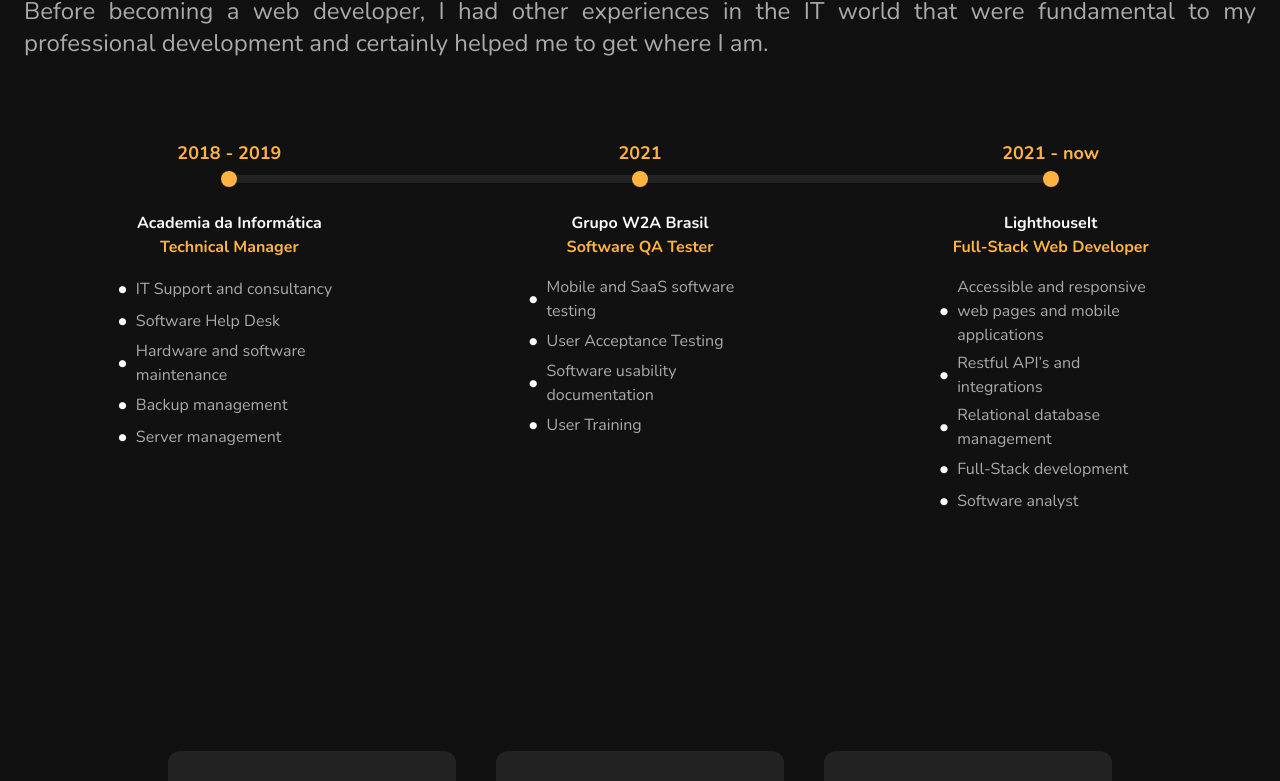
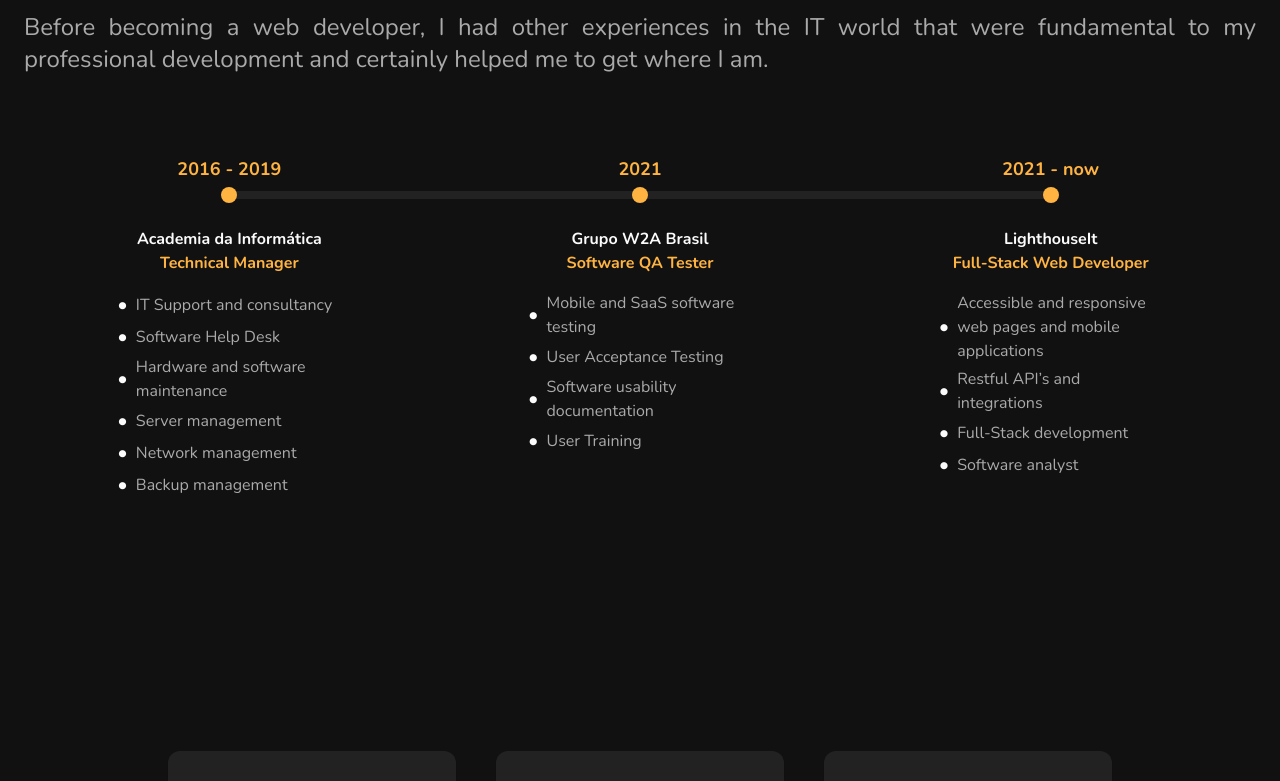
Before and after one commit to passosleo/leopassos-website, a React (Vite) app: page / in a window 1280 px wide. Shown: the part 897-1678 px from the top of the page. Built offline with nearby package versions, Linux system fonts and the light colour scheme.

Commit message:
feat: changed all texts to use locale context

```diff
--- /dev/null
+++ b/src/locale/LocaleContext.tsx
@@ -0,0 +1,19 @@
+import { createContext, useState, useContext } from 'react';
+import * as languages from './locale.json';
+import { LocaleContext as LocaleContextType } from './types';
+
+const LocaleContext = createContext({} as LocaleContextType);
+
+export function LocaleProvider({ children }: { children: React.ReactNode }) {
+  const [locale] = useState(languages['en']);
+
+  return (
+    <LocaleContext.Provider value={{ locale }}>
+      {children}
+    </LocaleContext.Provider>
+  );
+}
+
+export function useLocaleContext() {
+  return useContext(LocaleContext);
+}
--- a/src/locale/locale.json
+++ b/src/locale/locale.json
@@ -11,7 +11,7 @@
       "title-1": "Olá, meu nome é",
       "title-2": "Leonardo Passos.",
       "title-3": "Eu crio soluções para a web.",
-      "description-1": "Sou um desenvolvedor web especializado em criar experiências digitais incríveis. Atualmente, estou cursando Tecnologia em Análise e Desenvolvimento de Sistemas e focado em construir soluções webs robustas, acessíveis e escaláveis na ",
+      "description-1": "Sou um desenvolvedor web especializado em criar experiências digitais incríveis. Atualmente, estou cursando Tecnologia em Análise e Desenvolvimento de Sistemas e focado em construir soluções para a web que sejam robustas, acessíveis e escaláveis na ",
       "description-2": "LighthouseIt.",
       "button-1": "Veja meu GitHub!"
     },
@@ -22,30 +22,30 @@
           "title-1": "Academia da Informática",
           "subtitle-1": "Técnico Gerente",
           "subtitle-2": "2016 - 2019",
-          "item-1": "Consultoria e suporte em TI",
-          "item-2": "Atendimento Help Desk",
-          "item-3": "Manutenção de hardware e software",
-          "item-4": "Gerenciamento servidores",
-          "item-5": "Gerenciamento de redes",
-          "item-6": "Gerenciamento de backups"
+          "list-1": "Consultoria e suporte em TI",
+          "list-2": "Atendimento Help Desk",
+          "list-3": "Manutenção de hardware e software",
+          "list-4": "Gerenciamento servidores",
+          "list-5": "Gerenciamento de redes",
+          "list-6": "Gerenciamento de backups"
         },
         "item-2": {
           "title-1": "Grupo W2A Brasil",
           "subtitle-1": "Software QA Tester",
           "subtitle-2": "2021",
-          "item-1": "Testes de qualidade em aplicativos e sistemas",
-          "item-2": "Testes de aceitação de usuário",
-          "item-3": "Documentações de usabilidade",
-          "item-4": "Treinamento de usuários"
+          "list-1": "Testes de qualidade em aplicativos e sistemas",
+          "list-2": "Testes de aceitação de usuário",
+          "list-3": "Documentações de usabilidade",
+          "list-4": "Treinamento de usuários"
         },
         "item-3": {
           "title-1": "LighthouseIt",
           "subtitle-1": "Desenvolvedor Web Full-Stack",
           "subtitle-2": "2021 - agora",
-          "item-1": "Desenvolvimento de aplicações web e mobile",
-          "item-2": "Criação e integração de REST API's",
-          "item-3": "Desenvolvimento Full-Stack",
-          "item-4": "Análise de sistemas"
+          "list-1": "Desenvolvimento de aplicações web e mobile",
+          "list-2": "Criação e integração de REST API's",
+          "list-3": "Desenvolvimento Full-Stack",
+          "list-4": "Análise de sistemas"
         }
       }
     },
@@ -56,7 +56,19 @@
     },
     "contact": {
       "title-1": "Fique à vontade para entrar em contato comigo em relação a oportunidades, projetos, trabalhos freelances, dúvidas ou assistência.",
-      "title-2": "Ficarei muito feliz em ajudar você :)"
+      "title-2": "Ficarei muito feliz em ajudar você :)",
+      "buttons": {
+        "button-1": "Enviar e-mail",
+        "button-2": "Enviar mensagem",
+        "button-3": "Conectar no LinkedIn",
+        "button-4": "Ver GitHub"
+      },
+      "form": {
+        "name": "Nome",
+        "email": "E-mail *",
+        "message": "Mensagem *",
+        "send": "Enviar"
+      }
     }
   },
   "en": {
@@ -82,30 +94,30 @@
           "title-1": "Academia da Informática",
           "subtitle-1": "Technical Manager",
           "subtitle-2": "2016 - 2019",
-          "item-1": "IT Support and consultancy",
-          "item-2": "Software Help Desk",
-          "item-3": "Hardware and software maintenance",
-          "item-4": "Server management",
-          "item-5": "Network management",
-          "item-6": "Backup management"
+          "list-1": "IT Support and consultancy",
+          "list-2": "Software Help Desk",
+          "list-3": "Hardware and software maintenance",
+          "list-4": "Server management",
+          "list-5": "Network management",
+          "list-6": "Backup management"
         },
         "item-2": {
           "title-1": "Grupo W2A Brasil",
           "subtitle-1": "Software QA Tester",
           "subtitle-2": "2021",
-          "item-1": "Mobile and SaaS software testing",
-          "item-2": "User Acceptance Testing",
-          "item-3": "Software usability documentation",
-          "item-4": "User Training"
+          "list-1": "Mobile and SaaS software testing",
+          "list-2": "User Acceptance Testing",
+          "list-3": "Software usability documentation",
+          "list-4": "User Training"
         },
         "item-3": {
           "title-1": "LighthouseIt",
           "subtitle-1": "Full-Stack Web Developer",
           "subtitle-2": "2021 - now",
-          "item-1": "Accessible and responsive web pages and mobile applications",
-          "item-2": "Restful API’s and integrations",
-          "item-3": "Full-Stack development",
-          "item-4": "Software analyst"
+          "list-1": "Accessible and responsive web pages and mobile applications",
+          "list-2": "Restful API’s and integrations",
+          "list-3": "Full-Stack development",
+          "list-4": "Software analyst"
         }
       }
     },
@@ -116,7 +128,19 @@
     },
     "contact": {
       "title-1": "Feel free to reach out to me regarding opportunities, projects, freelancing, inquiries, or assistance.",
-      "title-2": "I would be very pleased to help you :)"
+      "title-2": "I would be very pleased to help you :)",
+      "buttons": {
+        "button-1": "Send e-mail",
+        "button-2": "Send message",
+        "button-3": "Connect on Linkedin",
+        "button-4": "Checkout GitHub"
+      },
+      "form": {
+        "name": "Name",
+        "email": "E-mail *",
+        "message": "Message *",
+        "send": "Send"
+      }
     }
   }
 }
--- /dev/null
+++ b/src/locale/types.d.ts
@@ -0,0 +1,5 @@
+import * as locale from './locale.json';
+
+export type LocaleContext = {
+  locale: typeof locale.en | typeof locale.pt;
+};
--- a/src/main.tsx
+++ b/src/main.tsx
@@ -2,9 +2,12 @@
 import ReactDOM from 'react-dom/client';
 import './styles/global.css';
 import { App } from './pages';
+import { LocaleProvider } from './locale/LocaleContext';
 
 ReactDOM.createRoot(document.getElementById('root')!).render(
   <React.StrictMode>
-    <App />
+    <LocaleProvider>
+      <App />
+    </LocaleProvider>
   </React.StrictMode>,
 );
--- a/src/pages/Contact/components/ContactForm/index.tsx
+++ b/src/pages/Contact/components/ContactForm/index.tsx
@@ -2,22 +2,29 @@
 import { CustomCard } from '../../../../components/CustomCard';
 import { CustomForm } from '../../../../components/CustomForm';
 import { CustomInput } from '../../../../components/CustomInput';
+import { useLocaleContext } from '../../../../locale/LocaleContext';
 
 export function ContactForm() {
+  const { locale } = useLocaleContext();
   return (
     <CustomCard className="max-w-md w-full p-8">
       <CustomForm onSubmit={(data) => console.log(data)}>
-        <CustomInput label="Name" name="name" />
-        <CustomInput label="E-mail *" type="email" name="email" required />
+        <CustomInput label={locale['contact']['form']['name']} name="name" />
         <CustomInput
-          label="Message *"
+          label={locale['contact']['form']['email']}
+          type="email"
+          name="email"
+          required
+        />
+        <CustomInput
+          label={locale['contact']['form']['message']}
           name="message"
           required
           inputType="textarea"
           minLength={10}
         />
         <CustomButton type="submit" className="mt-5">
-          Send
+          {locale['contact']['form']['send']}
         </CustomButton>
       </CustomForm>
     </CustomCard>
--- a/src/pages/Contact/index.tsx
+++ b/src/pages/Contact/index.tsx
@@ -7,51 +7,46 @@
 import { ContactButtons } from './components/ContactButtons';
 import { CustomSection } from '../../components/CustomSection';
 import { logEventAnalytics } from '../../firebase';
+import { useLocaleContext } from '../../locale/LocaleContext';
 
 export function Contact() {
+  const { locale } = useLocaleContext();
   return (
     <CustomSection
       id="contact"
       className="flex-col flex-wrap justify-center items-center"
     >
       <CustomText className="text-grey-light text-2xl text-center">
-        Feel free to reach out to me regarding opportunities, projects,
-        freelancing, inquiries, or assistance.
+        {locale['contact']['title-1']}
       </CustomText>
       <CustomText className="text-grey-light text-2xl text-center">
-        I would be very pleased to help you :)
+        {locale['contact']['title-2']}
       </CustomText>
       <div className="flex flex-wrap gap-20 justify-around items-center w-full mt-20">
         <ContactButtons
           buttons={[
             {
-              label: 'Send e-mail',
+              label: locale['contact']['buttons']['button-1'],
               href: 'mailto:leonardopassos98@gmail.com?subject=Hello%20Leo!%20I%20saw%20your%20portfolio%20and%20I%20would%20like%20to%20talk%20to%20you.',
               target: '_self',
               icon: <EmailIcon />,
               onClick: () => logEventAnalytics('[contact]click_send_email'),
             },
             {
-              label: 'Send message',
+              label: locale['contact']['buttons']['button-2'],
               href: 'https://wa.me/5551993794314?text=Hello%20Leo!%20I%20saw%20your%20portfolio%20and%20I%20would%20like%20to%20talk%20to%20you.',
               icon: <WhatsAppIcon />,
               onClick: () => logEventAnalytics('[contact]click_send_whatsapp'),
             },
             {
-              label: 'Send message',
-              href: 'https://wa.me/5551999999999?text=Hello%20Leo!%20I%20saw%20your%20portfolio%20and%20I%20would%20like%20to%20talk%20to%20you.',
-              icon: <WhatsAppIcon />,
-              onClick: () => logEventAnalytics('[contact]click_send_whatsapp'),
-            },
-            {
-              label: 'Connect on LinkedIn',
+              label: locale['contact']['buttons']['button-3'],
               href: 'https://www.linkedin.com/in/passosleo/',
               icon: <LinkedInIcon />,
               onClick: () =>
                 logEventAnalytics('[contact]click_linkedin_profile'),
             },
             {
-              label: 'Checkout Github',
+              label: locale['contact']['buttons']['button-4'],
               href: 'https://github.com/passosleo',
               icon: <GitHubIcon />,
               onClick: () => logEventAnalytics('[contact]click_github_profile'),
--- a/src/pages/Skills/index.tsx
+++ b/src/pages/Skills/index.tsx
@@ -3,8 +3,10 @@
 import FrameworkIcon from '/framework_icon.svg';
 import { SkillCard } from './components/SkillCard';
 import { CustomSection } from '../../components/CustomSection';
+import { useLocaleContext } from '../../locale/LocaleContext';
 
 export function Skills() {
+  const { locale } = useLocaleContext();
   return (
     <CustomSection
       id="skills"
@@ -12,7 +14,7 @@
     >
       <SkillCard
         icon={CodeIcon}
-        title="Languages and Technologies"
+        title={locale['skills']['title-1']}
         links={[
           {
             label: 'JavaScript',
@@ -37,7 +39,7 @@
       />
       <SkillCard
         icon={FrameworkIcon}
-        title="Libraries and Frameworks"
+        title={locale['skills']['title-2']}
         links={[
           { label: 'React', href: 'https://react.dev/' },
           { label: 'NextJS', href: 'https://nextjs.org/' },
@@ -50,7 +52,7 @@
       />
       <SkillCard
         icon={ToolIcon}
-        title="Tools and Utilities"
+        title={locale['skills']['title-3']}
         links={[
           { label: 'Git', href: 'https://git-scm.com/' },
           { label: 'Keycloak', href: 'https://www.keycloak.org/' },
--- a/src/pages/about/index.tsx
+++ b/src/pages/about/index.tsx
@@ -3,34 +3,33 @@
 import { CustomText } from '../../components/CustomText';
 import { CustomButton } from '../../components/CustomButton';
 import { CustomSection } from '../../components/CustomSection';
+import { useLocaleContext } from '../../locale/LocaleContext';
 
 export function About() {
+  const { locale } = useLocaleContext();
   return (
     <CustomSection id="about" className="gap-10 justify-center">
       <div className="flex flex-col gap-3">
         <CustomText className="font-extrabold text-2xl">
-          Hi, my name is
+          {locale['about']['title-1']}
         </CustomText>
         <CustomText className="font-extrabold text-5xl text-yellow">
-          Leonardo Passos.
+          {locale['about']['title-2']}
         </CustomText>
         <CustomText className="font-extrabold text-5xl text-grey-light">
-          I build things for the web.
+          {locale['about']['title-3']}
         </CustomText>
       </div>
       <div>
         <CustomText className="text-2xl text-justify text-grey-light max-w-4xl">
-          I’m a full-stack web developer specialized in building amazing digital
-          experiences. Currently, I’m studying Technology in Systems Analysis
-          and Development and focused on building accessible, robust and fast
-          web solutions at{' '}
+          {locale['about']['description-1']}
           <a
             className="text-yellow"
             href="https://www.lighthouseit.com.br/"
             target="_blank"
             onClick={() => logEventAnalytics('[about]click_company_link')}
           >
-            LighthouseIt.
+            {locale['about']['description-2']}
           </a>
         </CustomText>
       </div>
@@ -41,7 +40,7 @@
         className="w-fit"
       >
         <CustomButton rightIcon={<GitHubIcon />}>
-          Checkout my GitHub!
+          {locale['about']['button-1']}
         </CustomButton>
       </a>
     </CustomSection>
--- a/src/pages/experience/index.tsx
+++ b/src/pages/experience/index.tsx
@@ -1,38 +1,39 @@
 import { Timeline } from '../../components/Timeline';
 import { CustomText } from '../../components/CustomText';
 import { CustomSection } from '../../components/CustomSection';
+import { useLocaleContext } from '../../locale/LocaleContext';
 
 export function Experience() {
+  const { locale } = useLocaleContext();
   return (
     <CustomSection id="experience" className="gap-20 justify-center">
       <CustomText className="text-2xl text-justify text-grey-light">
-        Before becoming a web developer, I had other experiences in the IT world
-        that were fundamental to my professional development and certainly
-        helped me to get where I am.
+        {locale['experience']['title-1']}
       </CustomText>
       <Timeline
         data={[
           {
-            title: 'Academia da Informática',
-            subtitle: 'Technical Manager',
-            year: '2018 - 2019',
+            title: locale['experience']['timeline']['item-1']['title-1'],
+            subtitle: locale['experience']['timeline']['item-1']['subtitle-1'],
+            year: locale['experience']['timeline']['item-1']['subtitle-2'],
             list: [
-              'IT Support and consultancy',
-              'Software Help Desk',
-              'Hardware and software maintenance',
-              'Backup management',
-              'Server management',
+              locale['experience']['timeline']['item-1']['list-1'],
+              locale['experience']['timeline']['item-1']['list-2'],
+              locale['experience']['timeline']['item-1']['list-3'],
+              locale['experience']['timeline']['item-1']['list-4'],
+              locale['experience']['timeline']['item-1']['list-5'],
+              locale['experience']['timeline']['item-1']['list-6'],
             ],
           },
           {
-            title: 'Grupo W2A Brasil',
-            subtitle: 'Software QA Tester',
-            year: '2021',
+            title: locale['experience']['timeline']['item-2']['title-1'],
+            subtitle: locale['experience']['timeline']['item-2']['subtitle-1'],
+            year: locale['experience']['timeline']['item-2']['subtitle-2'],
             list: [
-              'Mobile and SaaS software testing',
-              'User Acceptance Testing',
-              'Software usability documentation',
-              'User Training',
+              locale['experience']['timeline']['item-2']['list-1'],
+              locale['experience']['timeline']['item-2']['list-2'],
+              locale['experience']['timeline']['item-2']['list-3'],
+              locale['experience']['timeline']['item-2']['list-4'],
             ],
           },
           {
@@ -40,11 +41,10 @@
             subtitle: 'Full-Stack Web Developer',
             year: '2021 - now',
             list: [
-              'Accessible and responsive web pages and mobile applications',
-              'Restful API’s and integrations',
-              'Relational database management',
-              'Full-Stack development',
-              'Software analyst',
+              locale['experience']['timeline']['item-3']['list-1'],
+              locale['experience']['timeline']['item-3']['list-2'],
+              locale['experience']['timeline']['item-3']['list-3'],
+              locale['experience']['timeline']['item-3']['list-4'],
             ],
           },
         ]}
```
